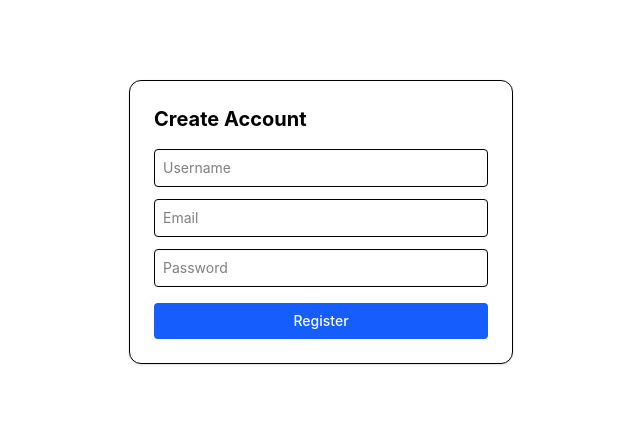
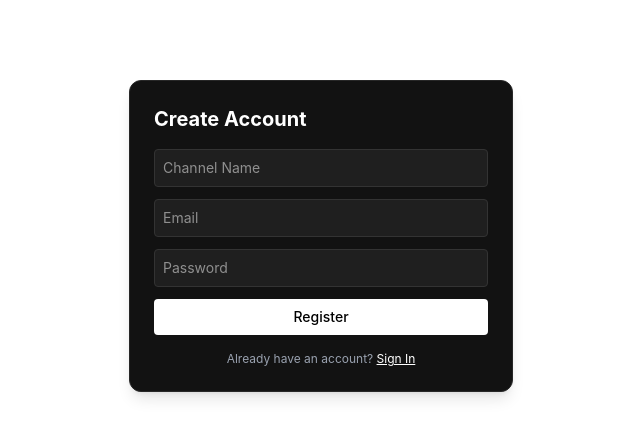
Before and after one commit to elishabhatti/system-design, a React (Vite) app in the folder client/: page /register in a window 1280 px wide. Shown: the top 438 px of the page, without its empty margins (319-959 px from the left). Built offline with nearby package versions, Linux system fonts and the light colour scheme; no server answers.

Commit message:
added authentication

```diff
--- a/client/src/App.jsx
+++ b/client/src/App.jsx
@@ -1,6 +1,8 @@
 import React from 'react';
 import { BrowserRouter as Router, Routes, Route, Outlet } from 'react-router-dom';
 import { SidebarProvider } from './context/SidebarContext';
+import { AuthProvider } from './context/AuthContext';
+import { ProtectedRoute, GuestRoute } from './components/ProtectedRoute';
 import Navbar from './components/Navbar';
 import Sidebar from './components/Sidebar';
 import Home from './pages/Home';
@@ -26,19 +28,28 @@ function LayoutWithSidebar() {
 
 export default function App() {
   return (
+    <AuthProvider>
       <SidebarProvider>
         <Router>
           <Routes>
+            {/* Protected Routes (Sirf logged-in users ke liye) */}
+            <Route element={<ProtectedRoute />}>
               <Route element={<LayoutWithSidebar />}>
                 <Route path="/" element={<Home />} />
                 <Route path="/create" element={<VideoUpload />} />
                 <Route path="/watch/:id" element={<VideoStudio />} />
                 <Route path="/profile" element={<UserVideosPage />} />
               </Route>
+            </Route>
+
+            {/* Guest Routes (Sirf logged-OUT users ke liye i.e. Login / Register) */}
+            <Route element={<GuestRoute />}>
               <Route path="/login" element={<Login />} />
               <Route path="/register" element={<Register />} />
+            </Route>
           </Routes>
         </Router>
       </SidebarProvider>
+    </AuthProvider>
   );
 }
--- /dev/null
+++ b/client/src/components/ProtectedRoute.jsx
@@ -0,0 +1,21 @@
+import React from 'react';
+import { Navigate, Outlet } from 'react-router-dom';
+import { useAuth } from '../context/AuthContext';
+
+// Agar user logged in NAHI hai toh Login pe bhej do
+export const ProtectedRoute = () => {
+  const { user, loading } = useAuth();
+
+  if (loading) return <div className="text-center p-20 text-white bg-[#0f0f0f]">Loading...</div>;
+
+  return user ? <Outlet /> : <Navigate to="/login" replace />;
+};
+
+// Agar user pehle se logged in HAI toh Login/Register access na karne do, Home pe bhej do
+export const GuestRoute = () => {
+  const { user, loading } = useAuth();
+
+  if (loading) return <div className="text-center p-20 text-white bg-[#0f0f0f]">Loading...</div>;
+
+  return !user ? <Outlet /> : <Navigate to="/" replace />;
+};
--- /dev/null
+++ b/client/src/context/AuthContext.jsx
@@ -0,0 +1,45 @@
+import React, { createContext, useContext, useState, useEffect } from 'react';
+import { getCurrentUser, logoutUser as apiLogout } from '../services/api';
+
+const AuthContext = createContext();
+
+export const AuthProvider = ({ children }) => {
+  const [user, setUser] = useState(null);
+  const [loading, setLoading] = useState(true);
+
+  useEffect(() => {
+    checkUserLoggedIn();
+  }, []);
+
+  const checkUserLoggedIn = async () => {
+    try {
+      const data = await getCurrentUser();
+      setUser(data);
+    } catch (err) {
+      setUser(null);
+    } finally {
+      setLoading(false);
+    }
+  };
+
+  const loginUser = (userData) => {
+    setUser(userData);
+  };
+
+  const logoutUser = async () => {
+    try {
+      await apiLogout();
+      setUser(null);
+    } catch (err) {
+      console.error('Logout failed', err);
+    }
+  };
+
+  return (
+    <AuthContext.Provider value={{ user, loginUser, logoutUser, loading, checkUserLoggedIn }}>
+      {children}
+    </AuthContext.Provider>
+  );
+};
+
+export const useAuth = () => useContext(AuthContext);
--- a/client/src/pages/Login.jsx
+++ b/client/src/pages/Login.jsx
@@ -1,12 +1,53 @@
-import React from 'react'
+import React, { useState } from 'react';
+import { useNavigate, Link } from 'react-router-dom';
+import { loginUser } from '../services/api';
+import { useAuth } from '../context/AuthContext';
 
-const Login = () => (
-  <div className="max-w-sm mx-auto mt-20 p-6 border rounded-xl bg-white shadow-sm">
-    <h2 className="text-xl font-bold mb-4">Sign In</h2>
-    <input type="email" placeholder="Email" className="w-full p-2 mb-3 border rounded text-sm" />
-    <input type="password" placeholder="Password" className="w-full p-2 mb-4 border rounded text-sm" />
-    <button className="w-full bg-blue-600 text-white py-2 rounded font-medium text-sm">Login</button>
-  </div>
-);
+export default function Login() {
+  const [email, setEmail] = useState('');
+  const [password, setPassword] = useState('');
+  const [error, setError] = useState('');
+  const { loginUser: setAuthUser } = useAuth();
+  const navigate = useNavigate();
 
-export default Login;
+  const handleLogin = async (e) => {
+    e.preventDefault();
+    try {
+      setError('');
+      const data = await loginUser({ email, password });
+      setAuthUser(data.user);
+      navigate('/');
+    } catch (err) {
+      setError(err.response?.data?.error || 'Invalid credentials');
+    }
+  };
+
+  return (
+    <div className="max-w-sm mx-auto mt-20 p-6 border border-[#272727] rounded-xl bg-[#121212] text-white shadow-lg">
+      <h2 className="text-xl font-bold mb-4">Sign In</h2>
+      {error && <p className="text-red-500 text-xs mb-3">{error}</p>}
+      <form onSubmit={handleLogin} className="space-y-3">
+        <input
+          type="email"
+          placeholder="Email"
+          value={email}
+          onChange={(e) => setEmail(e.target.value)}
+          className="w-full p-2 bg-[#1f1f1f] border border-[#333] rounded text-sm outline-none focus:border-white"
+        />
+        <input
+          type="password"
+          placeholder="Password"
+          value={password}
+          onChange={(e) => setPassword(e.target.value)}
+          className="w-full p-2 bg-[#1f1f1f] border border-[#333] rounded text-sm outline-none focus:border-white"
+        />
+        <button type="submit" className="w-full bg-white text-black py-2 rounded font-medium text-sm hover:bg-gray-200 transition">
+          Login
+        </button>
+      </form>
+      <p className="text-xs text-gray-400 mt-4 text-center">
+        Don't have an account? <Link to="/register" className="text-white underline">Register</Link>
+      </p>
+    </div>
+  );
+}
--- a/client/src/pages/Register.jsx
+++ b/client/src/pages/Register.jsx
@@ -1,13 +1,61 @@
-import React from 'react'
+import React, { useState } from 'react';
+import { useNavigate, Link } from 'react-router-dom';
+import { registerUser } from '../services/api';
+import { useAuth } from '../context/AuthContext';
 
-const Register = () => (
-  <div className="max-w-sm mx-auto mt-20 p-6 border rounded-xl bg-white shadow-sm">
-    <h2 className="text-xl font-bold mb-4">Create Account</h2>
-    <input type="text" placeholder="Username" className="w-full p-2 mb-3 border rounded text-sm" />
-    <input type="email" placeholder="Email" className="w-full p-2 mb-3 border rounded text-sm" />
-    <input type="password" placeholder="Password" className="w-full p-2 mb-4 border rounded text-sm" />
-    <button className="w-full bg-blue-600 text-white py-2 rounded font-medium text-sm">Register</button>
-  </div>
-);
+export default function Register() {
+  const [channelName, setChannelName] = useState('');
+  const [email, setEmail] = useState('');
+  const [password, setPassword] = useState('');
+  const [error, setError] = useState('');
+  const { loginUser: setAuthUser } = useAuth();
+  const navigate = useNavigate();
 
-export default Register;
+  const handleRegister = async (e) => {
+    e.preventDefault();
+    try {
+      setError('');
+      const data = await registerUser({ channelName, email, password });
+      setAuthUser(data.user);
+      navigate('/');
+    } catch (err) {
+      setError(err.response?.data?.error || 'Registration failed');
+    }
+  };
+
+  return (
+    <div className="max-w-sm mx-auto mt-20 p-6 border border-[#272727] rounded-xl bg-[#121212] text-white shadow-lg">
+      <h2 className="text-xl font-bold mb-4">Create Account</h2>
+      {error && <p className="text-red-500 text-xs mb-3">{error}</p>}
+      <form onSubmit={handleRegister} className="space-y-3">
+        <input
+          type="text"
+          placeholder="Channel Name"
+          value={channelName}
+          onChange={(e) => setChannelName(e.target.value)}
+          className="w-full p-2 bg-[#1f1f1f] border border-[#333] rounded text-sm outline-none focus:border-white"
+        />
+        <input
+          type="email"
+          placeholder="Email"
+          value={email}
+          onChange={(e) => setEmail(e.target.value)}
+          className="w-full p-2 bg-[#1f1f1f] border border-[#333] rounded text-sm outline-none focus:border-white"
+        />
+        <input
+          type="password"
+          placeholder="Password"
+          value={password}
+          onChange={(e) => setPassword(e.target.value)}
+          className="w-full p-2 bg-[#1f1f1f] border border-[#333] rounded text-sm outline-none focus:border-white"
+        />
+        <button type="submit" className="w-full bg-white text-black py-2 rounded font-medium text-sm hover:bg-gray-200 transition">
+          Register
+        </button>
+      </form>
+      <p className="text-xs text-gray-400 mt-4 text-center">
+        Already have an account? <Link to="/login" className="text-white underline">Sign In</Link>
+      </p>
+    </div>
+  );
+}
--- a/client/src/services/api.js
+++ b/client/src/services/api.js
@@ -4,6 +4,28 @@ const API = axios.create({
   baseURL: 'http://localhost:3000/api',
 });
 
+// --- Auth APIs ---
+export const registerUser = async (userData) => {
+  const response = await API.post('/auth/register', userData);
+  return response.data;
+};
+
+export const loginUser = async (credentials) => {
+  const response = await API.post('/auth/login', credentials);
+  return response.data;
+};
+
+export const logoutUser = async () => {
+  const response = await API.post('/auth/logout');
+  return response.data;
+};
+
+export const getCurrentUser = async () => {
+  const response = await API.get('/auth/me');
+  return response.data;
+};
+
+// --- Video APIs ---
 export const uploadVideo = async (formData, onUploadProgress) => {
   const response = await API.post('/videos/upload', formData, {
     headers: {
```
Also changed, not shown: 2 other files (tests, documents, lock files or other folders). Lines whose indentation alone changed are shown as unchanged.
